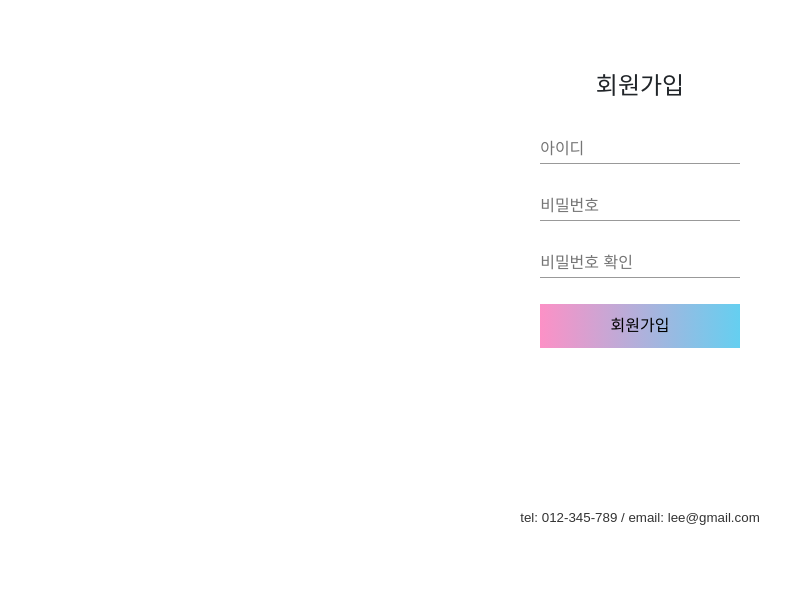
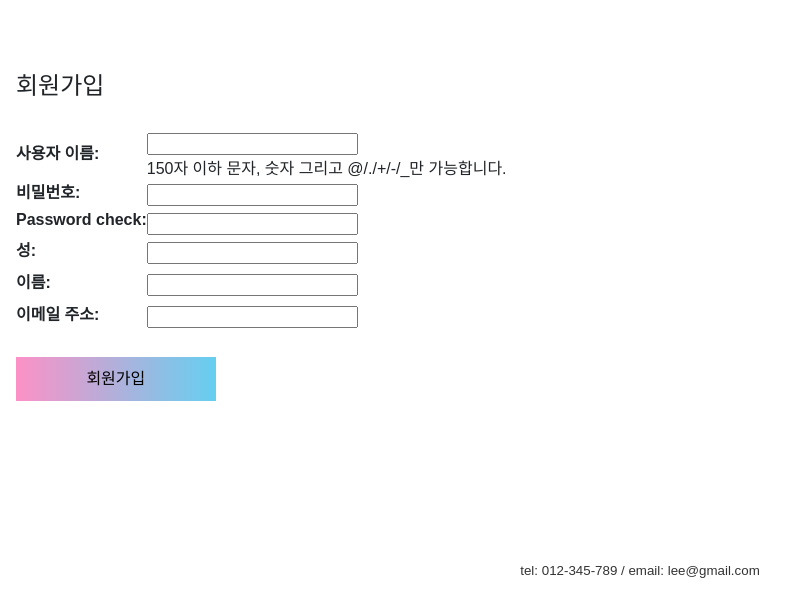
Before and after one commit to MiyoLee/AnotherClass, a Django app: page /signup/ in a window 1280 px wide. Shown: the part 232-829 px from the top of the page, without its empty margins (0-806 px from the left). Before the commit the page ends 757 px from the top, so only its background shows below. Run offline with Django 3.2, Linux system fonts and the light colour scheme; some libraries are stand-ins or nearby versions.

Commit message:
회원가입 중복확인 수정

```diff
--- a/anotherClass/firstApp/admin.py
+++ b/anotherClass/firstApp/admin.py
@@ -1,5 +1,5 @@
 from django.contrib import admin
-from .models import User
+
 # Register your models here.
 
 from django.contrib import admin
@@ -17,10 +17,6 @@ from .models import Mode
 from .models import ClassReview
 from .models import ClassQna
 
-class UserAdmin(admin.ModelAdmin) :
-    list_display = ('username', 'password')
-
-admin.site.register(User, UserAdmin)
 admin.site.register(Post, PostAdmin)
 admin.site.register(Comment)
 admin.site.register(Category)
--- a/anotherClass/firstApp/forms.py
+++ b/anotherClass/firstApp/forms.py
@@ -2,6 +2,8 @@ from django import forms
 from .models import Post,Comment, ClassQna
 from .models import Class
 from ckeditor_uploader.widgets import CKEditorUploadingWidget
+from django.forms import ModelForm
+from django.contrib.auth.models import User
 
 class PostForm(forms.ModelForm):
     class Meta:
@@ -55,3 +57,13 @@ class CreateClass(forms.ModelForm):
             'body': forms.CharField(widget=CKEditorUploadingWidget()),
             'tutor_body': forms.CharField(widget=CKEditorUploadingWidget()),
         }
+
+class SignupForm(ModelForm):
+    password_check = forms.CharField(max_length=200, widget=forms.PasswordInput())
+
+    field_order=['username','password','password_check','last_name','first_name','email']
+
+    class Meta:
+        model=User
+        widgets = {'password':forms.PasswordInput}
+        fields = ['username','password','last_name','first_name','email']
--- a/anotherClass/firstApp/templates/firstApp/signup.html
+++ b/anotherClass/firstApp/templates/firstApp/signup.html
@@ -3,31 +3,30 @@
 
 {% block content %}
 <link rel="stylesheet" href="{% static 'css/login.css' %}">
+
 {% if user.is_active %}
 <div class="text-center">
 <h2>로그인 중입니다. 로그아웃 하세요</h2>
 <a href="/logout">Logout</a>
 </div>
+
 {% else %}
-<div class="text-center">
-    <div class="error_message">
-        {{error}}
-    </div>
-    <h4>회원가입</h4>
+{% if error %}
+<h3 style="color:red">{{error}}</h3>
 
-    <form method="POST" action="{% url 'signup'%}">
-        {% csrf_token %}
-        <br>
-        <input name="username" type="text" class="input-field" placeholder="아이디" required>
-        <br>
-        <br>
-        <input name="password1" type="password" class="input-field" placeholder="비밀번호" required>
-        <br>
-        <br>
-        <input name="password2" type="password" class="input-field" placeholder="비밀번호 확인" required>
-        <br><br>
-        <input type="submit" button class="submit" value="회원가입" style="display:inline-block; margin:0;">
-    </form>
-</div>
+{% endif %}
+
+<form action="" method="POST">
+{% csrf_token %}
+<h4>회원가입</h4>
+<br>
+<table>
+{{ f.as_table }}
+</table>
+
+<br>
+<input type="submit" button class="submit" value="회원가입" style="display:inline-block; margin:0;">
+</form>
+
 {% endif %}
 {% endblock content%}
--- a/anotherClass/firstApp/views.py
+++ b/anotherClass/firstApp/views.py
@@ -1,15 +1,16 @@
 from django.shortcuts import render, get_object_or_404, redirect
 from .models import Post, Comment, Class, Category, ClassQna
-from .forms import PostForm, CommentForm, QuestionForm
+from .forms import PostForm, CommentForm, QuestionForm, SignupForm
 from .forms import CreateClass
 from django.contrib.auth.models import User
 from django.contrib import auth
 from django.contrib.auth.decorators import login_required
 from django.http import HttpResponse
-from django.http import HttpResponseRedirect
+from django.http.response import HttpResponseRedirect
 from django.core.paginator import Paginator, PageNotAnInteger, EmptyPage
 from django.views.generic import ListView
 from django.contrib.auth.hashers import check_password
+from django.urls.base import reverse
 
 # Create your views here.
 def index(request):
@@ -216,16 +217,23 @@ def login(request):
         return render(request, 'firstApp/login.html')
 
 def signup(request):
-    context= {}
-    if request.method == "POST":
-        if request.POST["password1"] == request.POST["password2"]:
-            user = User.objects.create_user(
-                username=request.POST["username"], password=request.POST["password1"])
-            auth.login(request, user)
-            return redirect('/main')
+    if request.method == "GET":
+        return render(request, 'firstApp/signup.html', {'f':SignupForm()} )
+
+    elif request.method == "POST":
+        form = SignupForm(request.POST)
+        if form.is_valid():
+            if form.cleaned_data['password']  == form.cleaned_data['password_check']:
+                new_user = User.objects.create_user(form.cleaned_data['username'],form.cleaned_data['email'],form.cleaned_data['password'])
+                new_user.last_name = form.cleaned_data['last_name']
+                new_user.first_name = form.cleaned_data['first_name']
+                new_user.save()
+                return redirect('/main')
+            else:
+                return render(request, 'firstApp/signup.html',{'f':form, 'error':'비밀번호와 비밀번호 확인이 다릅니다.'})
+
         else:
-            context.update({'error':"비밀번호가 일치하지 않습니다."})
-    return render(request, 'firstApp/signup.html',context)
+            return render(request, 'firstApp/signup.html',{'f':form})
 
 def logout(request):
     auth.logout(request)
```
Also changed, not shown: anotherClass/firstApp/models.py (+0 -7 lines), anotherClass/db.sqlite3.
